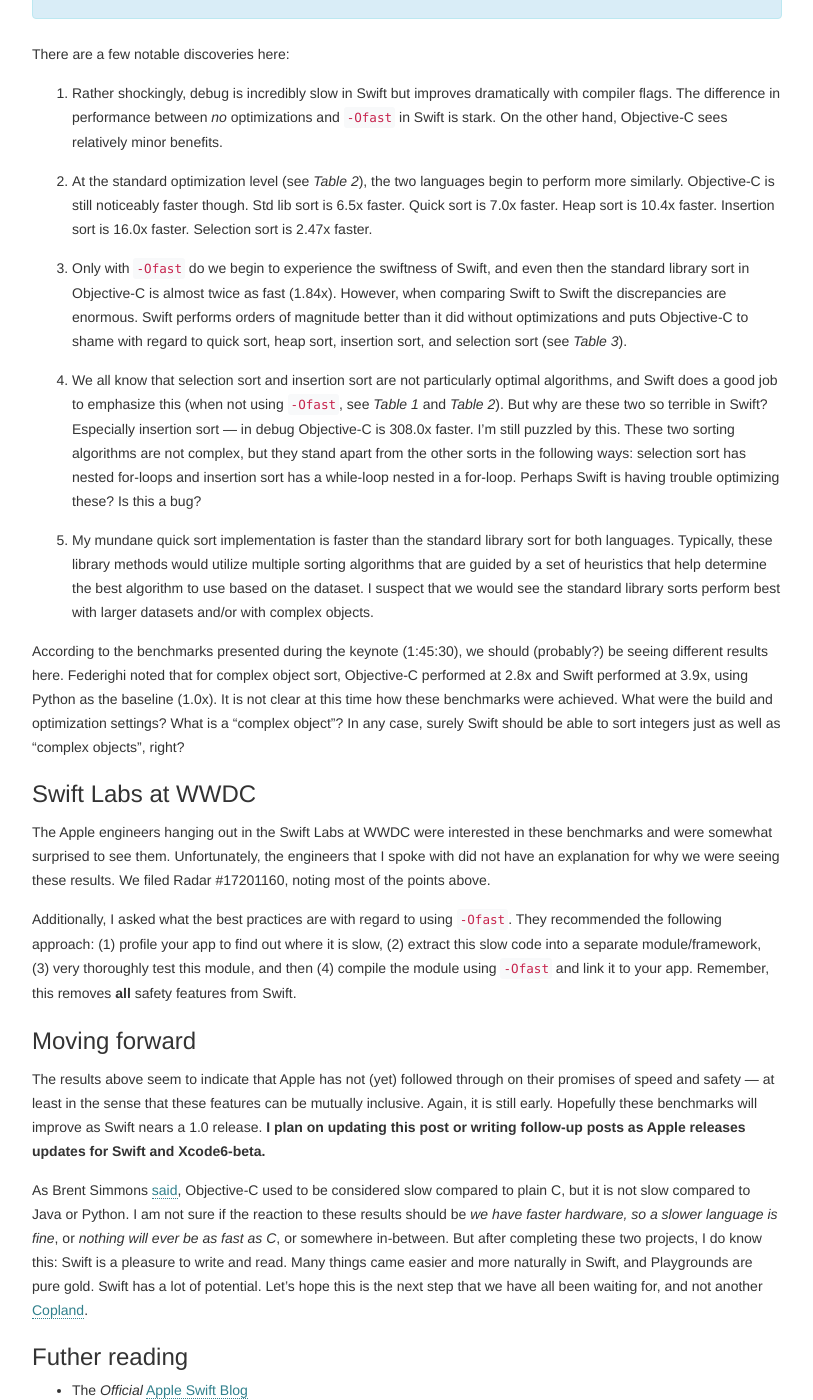
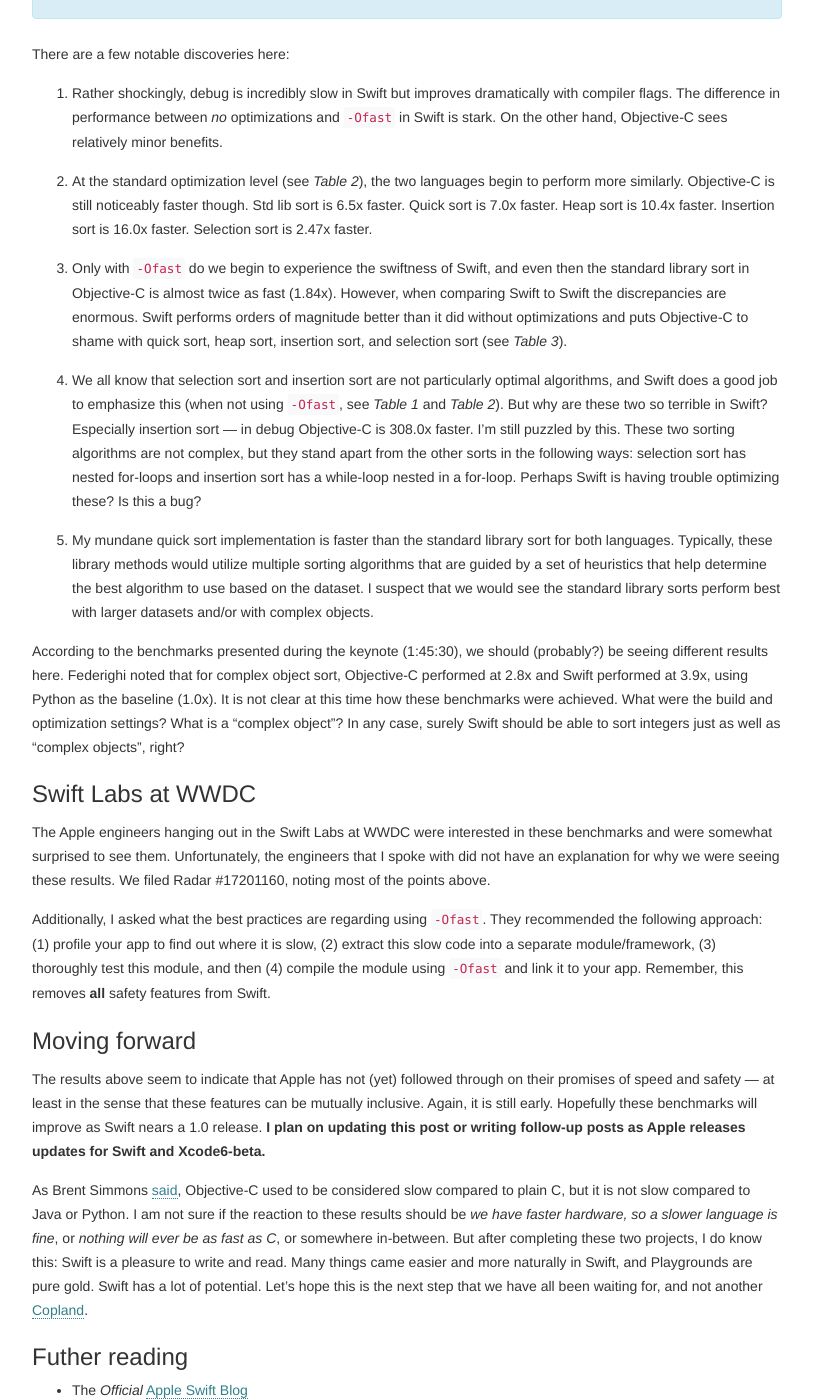
Before and after one commit to jessesquires/jessesquires.com, a Jekyll site: the page built from _posts/2014-06-25-apples-to-apples.md, in a window 1280 px wide and 1400 px high, scrolled down 3100 px. Shown: the whole window, without its empty margins (38-851 px from the left). Built offline with Jekyll 4.4.1, drawn with Linux system fonts in a browser that asks for light colours; nearby versions of some CDN libraries; library files that are not in the unit come from our copies.

Commit message:
fix proselint errors found in #75

```diff
--- a/_posts/2014-06-25-apples-to-apples.md
+++ b/_posts/2014-06-25-apples-to-apples.md
@@ -212,7 +212,7 @@
 
 2. At the standard optimization level (see *Table 2*), the two languages begin to perform more similarly. Objective-C is still noticeably faster though. Std lib sort is 6.5x faster. Quick sort is 7.0x faster. Heap sort is 10.4x faster. Insertion sort is 16.0x faster. Selection sort is 2.47x faster.
 
-3. Only with <code>-Ofast</code> do we begin to experience the swiftness of Swift, and even then the standard library sort in Objective-C is almost twice as fast (1.84x). However, when comparing Swift to Swift the discrepancies are enormous. Swift performs orders of magnitude better than it did without optimizations and puts Objective-C to shame with regard to quick sort, heap sort, insertion sort, and selection sort (see *Table 3*).
+3. Only with <code>-Ofast</code> do we begin to experience the swiftness of Swift, and even then the standard library sort in Objective-C is almost twice as fast (1.84x). However, when comparing Swift to Swift the discrepancies are enormous. Swift performs orders of magnitude better than it did without optimizations and puts Objective-C to shame with quick sort, heap sort, insertion sort, and selection sort (see *Table 3*).
 
 4. We all know that selection sort and insertion sort are not particularly optimal algorithms, and Swift does a good job to emphasize this (when not using <code>-Ofast</code>, see *Table 1* and *Table 2*). But why are these two so terrible in Swift? Especially insertion sort &mdash; in debug Objective-C is 308.0x faster. I'm still puzzled by this. These two sorting algorithms are not complex, but they stand apart from the other sorts in the following ways: selection sort has nested for-loops and insertion sort has a while-loop nested in a for-loop. Perhaps Swift is having trouble optimizing these? Is this a bug?
 
@@ -224,7 +224,7 @@
 
 The Apple engineers hanging out in the Swift Labs at WWDC were interested in these benchmarks and were somewhat surprised to see them. Unfortunately, the engineers that I spoke with did not have an explanation for why we were seeing these results. We filed Radar #17201160, noting most of the points above.
 
-Additionally, I asked what the best practices are with regard to using <code>-Ofast</code>. They recommended the following approach: (1) profile your app to find out where it is slow, (2) extract this slow code into a separate module/framework, (3) very thoroughly test this module, and then (4) compile the module using <code>-Ofast</code> and link it to your app. Remember, this removes <strong>all</strong> safety features from Swift.
+Additionally, I asked what the best practices are regarding using <code>-Ofast</code>. They recommended the following approach: (1) profile your app to find out where it is slow, (2) extract this slow code into a separate module/framework, (3) thoroughly test this module, and then (4) compile the module using <code>-Ofast</code> and link it to your app. Remember, this removes <strong>all</strong> safety features from Swift.
 
 ### Moving forward
 
```
Also changed, not shown: _posts/2014-06-09-built-with-open-source.md (+1 -1 lines), _posts/2017-09-03-supporting-json-feed.md (+1 -1 lines), _posts/2018-02-25-replacing-google-with-duckduckgo.md (+1 -1 lines).
